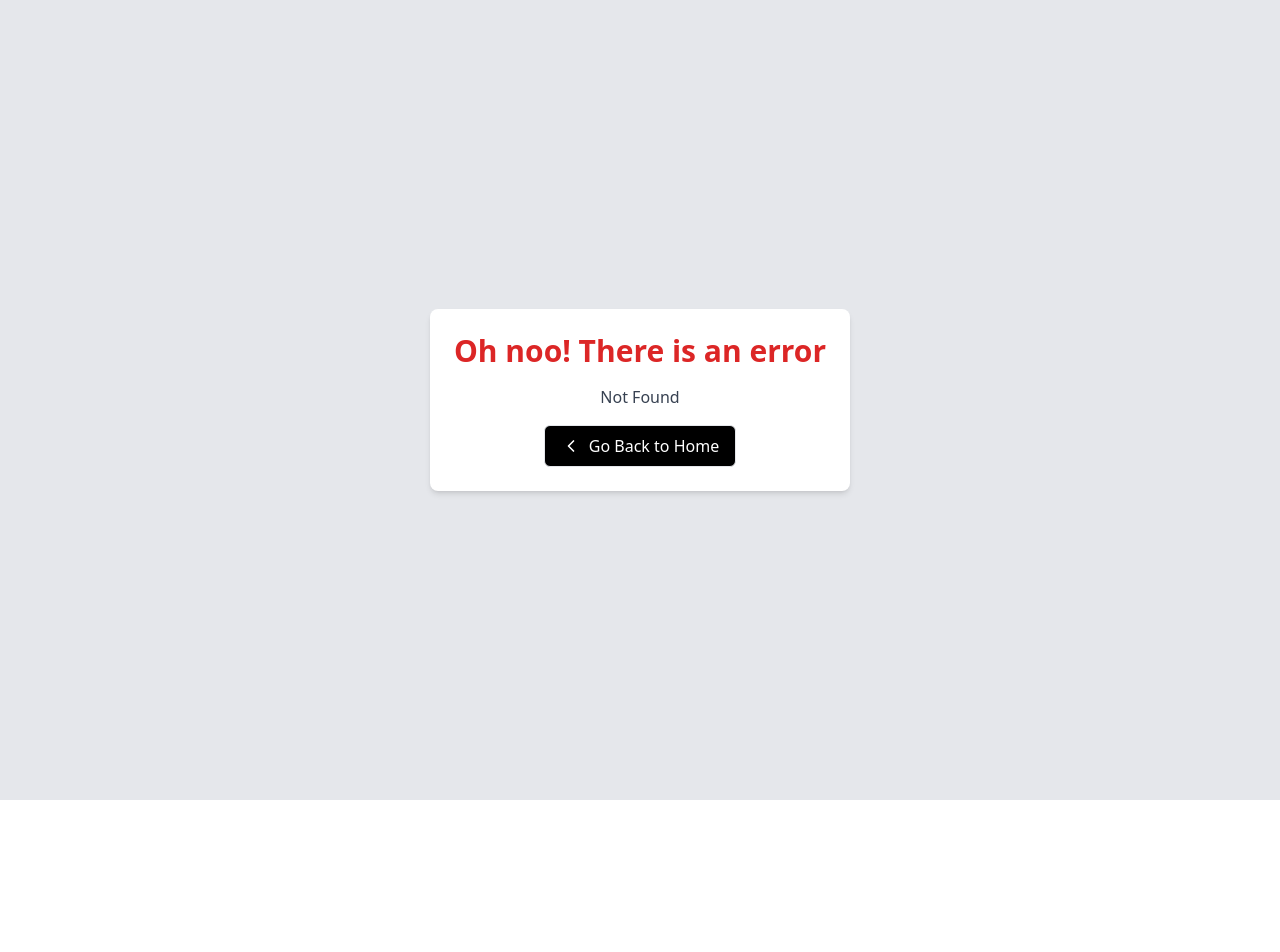
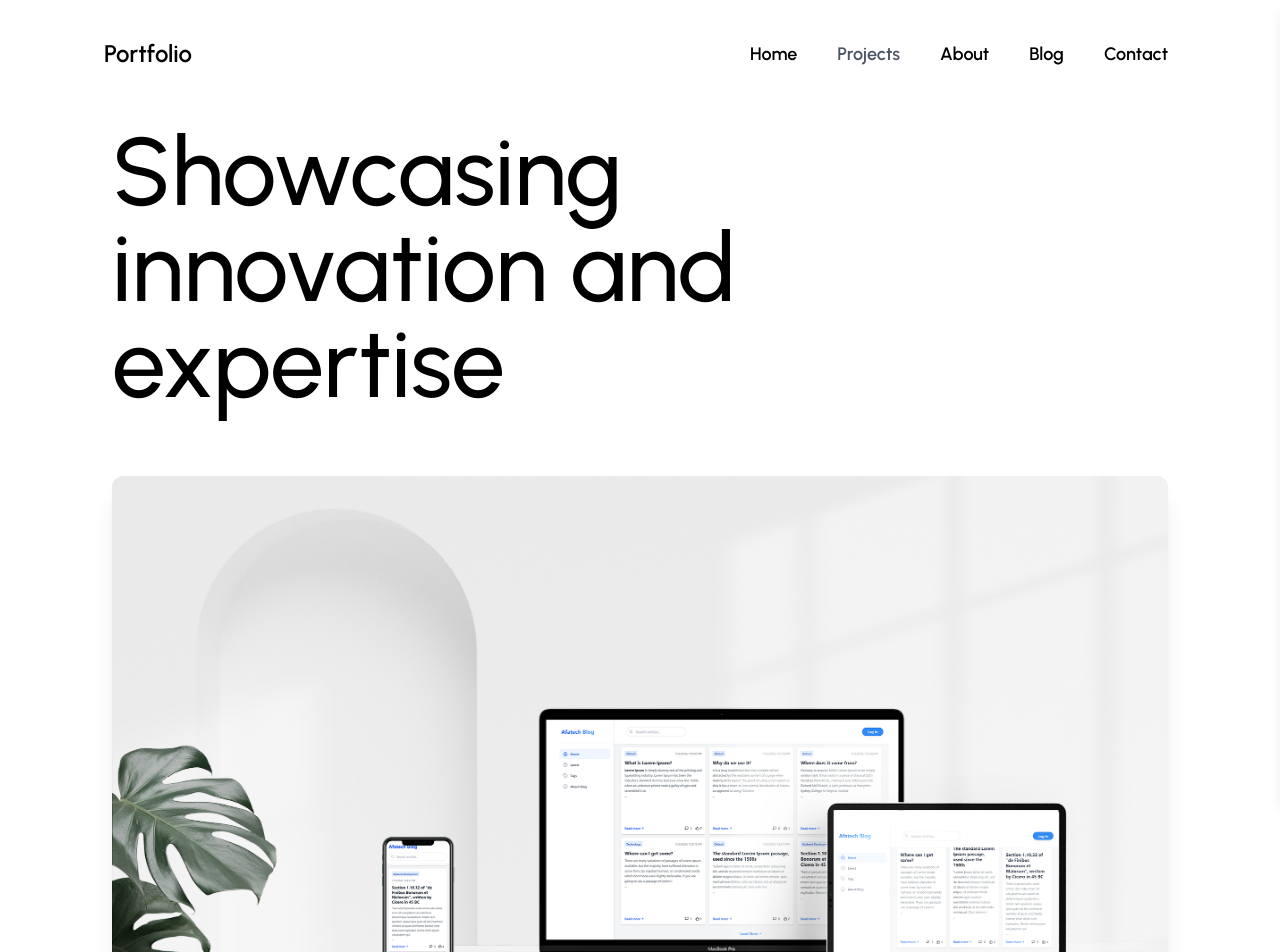
Before and after one commit to nuru484/portfolio, a React (Vite) app: page /projects in a window 1280 px wide. Before the commit this address had no page. Shown: the top 952 px of the page. Before the commit the page ends 800 px from the top, so only its background shows below. Built offline with nearby package versions, Linux system fonts and the light colour scheme.

Commit message:
added projects page

```diff
--- a/src/App.jsx
+++ b/src/App.jsx
@@ -8,9 +8,10 @@ import TestimonialCarousel from './components/testimonials';
 import Footer from './components/Footer';
 
 import { ArrowRight } from 'lucide-react';
+import { Link } from 'react-router-dom';
 
 const App = () => {
-  const projects = [1, 2, 3, 4, 5];
+  const projects = [1, 2, 3];
   return (
     <div>
       <NavBar />
@@ -19,10 +20,13 @@ const App = () => {
         <div className="flex justify-between flex-wrap gap-4 max-w-6xl mx-auto px-6 md:px-12 font-urbanist">
           <h1 className="text-4xl md:text-5xl font-medium">Recent Projects</h1>
 
-          <button className="px-8 py-4 border border-black rounded-full flex justify-center items-center gap-2 flex-nowrap hover:bg-gray-100 transition-colors duration-300">
+          <Link
+            to={'projects'}
+            className="px-8 py-4 border border-black rounded-full flex justify-center items-center gap-2 flex-nowrap hover:bg-gray-100 transition-colors duration-300"
+          >
             View All
             <ArrowRight />
-          </button>
+          </Link>
         </div>
 
         {projects.map((project) => (
--- a/src/components/ProjectCard.jsx
+++ b/src/components/ProjectCard.jsx
@@ -8,9 +8,12 @@ const ProjectCard = ({
   mobileImage = '/projectImages/blog site phone.jpg',
   githubUrl = '#',
   liveUrl = '#',
+  styles = 'sticky top-8',
 }) => {
   return (
-    <div className="h-dvh sticky top-8 max-w-6xl mx-auto px-6 md:px-12 font-urbanist">
+    <div
+      className={`${styles} h-dvh  max-w-6xl mx-auto px-6 md:px-12 font-urbanist`}
+    >
       {/* Desktop Version */}
       <div className="relative hidden md:block h-4/5 bg-slate-200 mx-auto m-8 shadow-xl rounded-xl overflow-hidden group">
         <img
--- /dev/null
+++ b/src/pages/ProjectsPage.jsx
@@ -0,0 +1,26 @@
+import ProjectCard from '../components/ProjectCard';
+import NavBar from '../components/NavBar';
+import Footer from '../components/Footer';
+
+const ProjectsPage = () => {
+  const projects = [1, 2, 3, 4, 5];
+
+  return (
+    <div className="h-dvh">
+      <NavBar />
+      <div className="py-8 max-w-6xl mx-auto px-6 md:px-12 font-urbanist ">
+        <h1 className="w-2/3 text-5xl lg:text-8xl font-medium leading-tight tracking-normal">
+          Showcasing innovation and expertise
+        </h1>
+      </div>
+      <div>
+        {projects.map((project) => (
+          <ProjectCard styles={'static'} />
+        ))}
+      </div>
+      <Footer />
+    </div>
+  );
+};
+
+export default ProjectsPage;
--- a/src/routes.jsx
+++ b/src/routes.jsx
@@ -1,5 +1,6 @@
 import App from './App';
 import ContactPage from './pages/ContactPage';
+import ProjectsPage from './pages/ProjectsPage';
 import ErrorPage from './pages/ErrorPage';
 
 const routes = [
@@ -12,6 +13,10 @@ const routes = [
     path: '/contact',
     element: <ContactPage />,
   },
+  {
+    path: '/projects',
+    element: <ProjectsPage />,
+  },
 ];
 
 export default routes;
```
